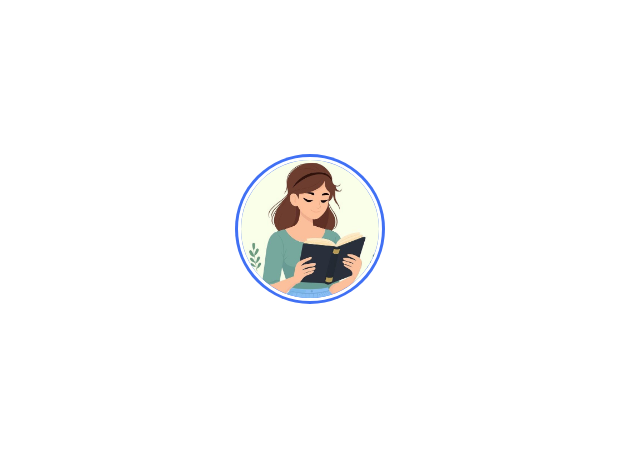
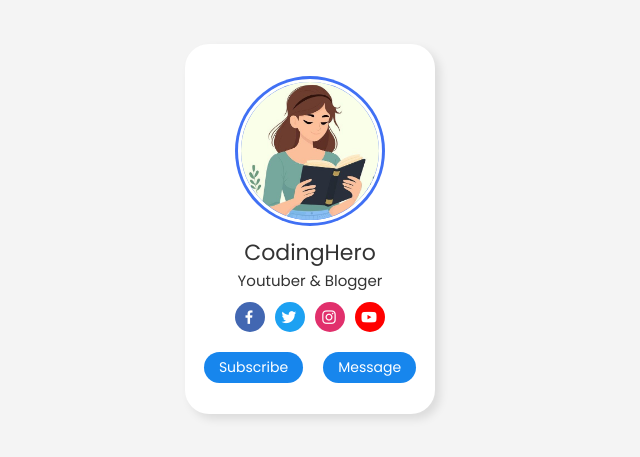
Before and after one commit to NarahariPrasai/HtmlCssJs, a plain HTML site: page index.html in a window 1280 px wide. Shown: the part 171-628 px from the top of the page, without its empty margins (330-970 px from the left). Drawn offline with nearby package versions, Linux system fonts and the light colour scheme.

Commit message:
Profile card updates

```diff
--- a/index.html
+++ b/index.html
@@ -12,6 +12,32 @@
         <div class="image">
             <img src="Reading2.jpg" alt="" class="profile-img">
         </div>
+
+        <div class="text-data">
+            <p class="name">CodingHero</p>
+            <p class="job">Youtuber & Blogger</p>
+        </div>
+
+        <div class="media-buttons">
+            <a href="#" style="background: #4267b2;" class="link">
+                <i class='bx bxl-facebook' ></i>
+            </a>
+            <a href="#" style="background: #1da1f2;" class="link">
+                <i class='bx bxl-twitter' ></i>
+            </a>
+            <a href="#" style="background: #e1306c;" class="link">
+                <i class='bx bxl-instagram' ></i>
+            </a>
+            <a href="#" style="background: #ff0000;" class="link">
+                <i class='bx bxl-youtube' ></i>
+            </a>
+        </div>
+
+        <div class="buttons">
+            <button class="button">Subscribe</button>
+            <button class="button">Message</button>
+        </div>
+
     </div>
 </body>
 </html>
--- a/style.css
+++ b/style.css
@@ -7,20 +7,13 @@
     font-family: "Poppins", sans-serif;
 }
 
-body{
-    height: 100vh;
-    display: flex;
-    align-items: center;
-    justify-content: center;
-}
-
 .image{
-    position: relative;
     height: 150px;
     width: 150px;
     border-radius: 50%;
     background-color: #4070f4;
     padding: 3px;
+    margin-bottom: 10px;
 }
 
 .image .profile-img{
@@ -28,5 +21,86 @@ body{
     width: 100%;
     object-fit: cover;
     border-radius: 50%;
-    border: 3px solid #fff;
+    border: 3px solid #ffff;
 }
+
+.profile-card{
+    max-height: 370px;
+    max-width: 250px;
+    width: 100%;
+    display: flex;
+    height: 100%;
+    background-color: #ffff;
+    border-radius: 24px;
+    padding: 25px;
+    box-shadow: 5px 5px 10px rgba(0,0,0,0.1);
+    flex-direction: column;
+    align-items: center;
+    justify-content: center;
+}
+
+body{
+    height: 100vh;
+    display: flex;
+    justify-content: center;
+    align-items: center;
+    background-color: #f4f4f4;
+}
+
+.profile-card .text-data{
+    display: flex;
+    flex-direction: column;
+    align-items: center;
+    color: #333;
+}
+
+.text-data .name{
+    font-size: 22px;
+    font-weight: 400;
+}
+
+.text-data .job{
+    font-size: 15px;
+    font-weight: 400;
+}
+
+.media-buttons .link{
+    text-decoration: none;
+    background-color: #4070f4;
+    font-size: 18px;
+    height: 30px;
+    width: 30px;
+    border-radius: 50%;
+    color: #ffff;
+    padding: 3px 2px 5px 5px;
+}
+
+.profile-card .media-buttons{
+    display: flex;
+    align-items: center;
+    justify-content: center;
+    gap: 10px;
+    margin-top: 10px;
+}
+
+.profile-card .buttons{
+    margin-top: 20px;
+    display: flex;
+    gap: 20px;
+}
+
+.buttons .button{
+    background-color: #1786ed;
+    font-weight: 400;
+    font-size: 14px;
+    border: none;
+    border-radius: 24px;
+    padding: 5px 15px;
+    color: #ffff;
+    cursor: pointer;
+    transition: all 0.3s ease;
+}
+
+.buttons .button:hover{
+    background-color: #0e4bf1;
+}
```
Also changed, not shown: Typography.html (added, +12 -0 lines), typography.css (added).
